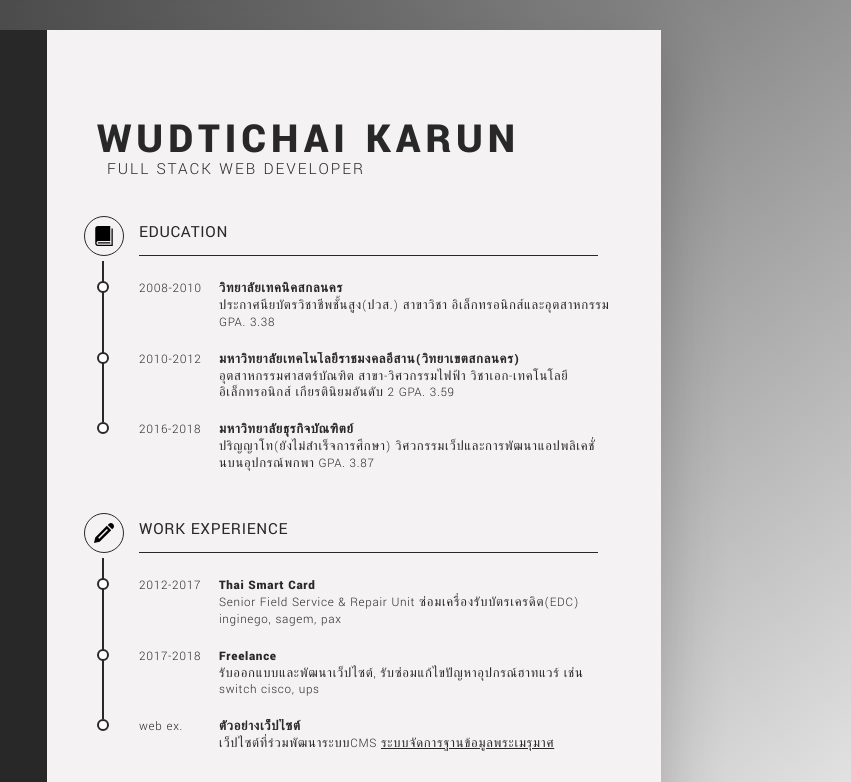
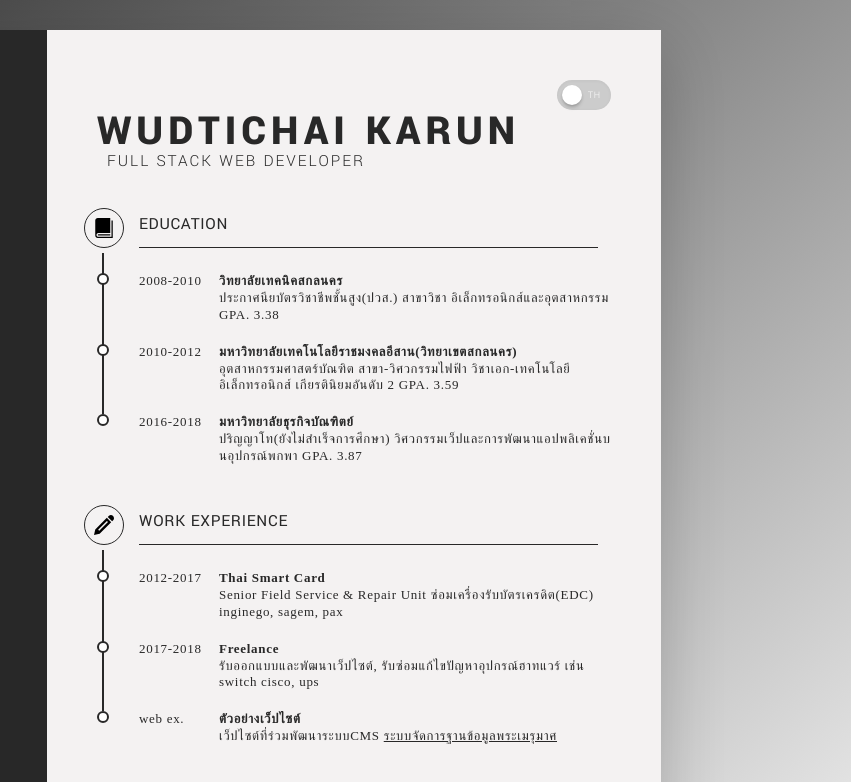
Before and after one commit to wudtichaikarun/profile, a website: page index.html in a window 1280 px wide. Shown: the top 782 px of the page, 429-1280 px from the left. Drawn offline with Linux system fonts and the light colour scheme; a web font is replaced by a local one.

Commit message:
add btn switch EN TH

```diff
--- a/index.html
+++ b/index.html
@@ -140,6 +140,31 @@
 
     <div class="main">
       <header class="header">
+        <!-- btn siwtch  -->
+        <div class="btn-switch">
+          <input
+            type="radio"
+            id="yes"
+            name="switch"
+            class="btn-switch__radio btn-switch__radio_yes" />
+          <input
+            type="radio"
+            checked
+            id="no"
+            name="switch"
+            class="btn-switch__radio btn-switch__radio_no" />
+          <label
+              for="yes"
+              class="btn-switch__label btn-switch__label_yes">
+              <span class="btn-switch__txt">EN</span>
+          </label>
+
+          <label
+              for="no"
+              class="btn-switch__label btn-switch__label_no">
+              <span class="btn-switch__txt">TH</span>
+          </label>
+        </div>
         <h1 class="name">wudtichai karun</h1>
         <h2 class="position">full stack web developer</h2>
       </header>
@@ -154,6 +179,7 @@
             </div>
 
             <h3>education</h3>
+
         </div>
         <ul class="education-list">
           <li class="education-item">
@@ -161,7 +187,7 @@
               <div class="education-item__content">
                 <div class="education-item__content--years">2008-2010</div>
                 <div class="education-item__content--detail">
-                    <b>วิทยาลัยเทคนิคสกลนคร</b> <br/>
+                    <b class="--th">วิทยาลัยเทคนิคสกลนคร</b> <br/>
                     ประกาศนียบัตรวิชาชีพชั้นสูง(ปวส.) สาขาวิชา อิเล็กทรอนิกส์และอุตสาหกรรม GPA. 3.38
                 </div>
               </div>
--- a/sass/_base.scss
+++ b/sass/_base.scss
@@ -18,6 +18,10 @@ $shadow-dark: 0 2rem 6rem rgba(0, 0, 0, .2);
 // FONT VARIABLES
 @import url('https://fonts.googleapis.com/css?family=Yantramanav:100,300,400,900');
 $font-primary: 'Yantramanav', sans-serif;
+
+@import url('https://fonts.googleapis.com/css?family=Trirong:100,300,400');
+$font-primary-th: 'Trirong', serif;
+
 * {
   margin: 0;
   padding: 0;
--- a/sass/_components.scss
+++ b/sass/_components.scss
@@ -96,7 +96,7 @@
 .header {
   text-transform: uppercase;
   line-height: 1;
-  margin: 3.8rem 0;
+  margin: 0 0 3.8rem 0;
 
   .name {
     font-weight: 900;
@@ -136,6 +136,7 @@
     }
   }
 }
+
 // list
 .education-list, .work-list {
   list-style: none;
@@ -182,8 +183,97 @@
   }
 
   &__content {
+    font-family: $font-primary-th;
     display: grid;
     grid-template-columns: 8rem 1fr;
     margin-bottom: 2rem;
   }
 }
+
+//--------------- btn switch---------------
+.btn-switch {
+  margin-left: auto;
+  font-size: 1rem;
+	position: relative;
+  width: 5.4rem;
+	-webkit-user-select: none;
+	-moz-user-select: none;
+	-ms-user-select: none;
+	user-select: none;
+}
+.btn-switch__radio {
+  display: none;
+}
+.btn-switch__label {
+	display: inline-block;
+	padding: .75rem .5rem .75rem .75rem;
+	vertical-align: top;
+	font-size: 1rem;
+	font-weight: 700;
+	line-height: 1.5;
+	color: #fff;
+  cursor: pointer;
+	transition: color .2s ease-in-out;
+}
+.btn-switch__label + .btn-switch__label {
+  padding-right: .7rem;
+	padding-left: 0;
+}
+.btn-switch__txt {
+  font-weight: 300;
+	position: relative;
+	z-index: 2;
+  display: inline-block;
+  min-width: 1.5rem;
+	opacity: 1;
+	pointer-events: none;
+	transition: opacity .2s ease-in-out;
+}
+.btn-switch__radio_no:checked ~ .btn-switch__label_yes .btn-switch__txt,
+.btn-switch__radio_yes:checked ~ .btn-switch__label_no .btn-switch__txt {
+	opacity: 0;
+}
+.btn-switch__label:before {
+	content: "";
+	position: absolute;
+	z-index: -1;
+	top: 0;
+	right: 0;
+	bottom: 0;
+  left: 0;
+	background: $color-grey-light-4;
+	border-radius: 1.5rem;
+	box-shadow: inset 0 .0715rem .3572rem rgba(43,43,43,.05);
+	transition: background .2s ease-in-out;
+}
+.btn-switch__radio_yes:checked ~ .btn-switch__label:before {
+	background: $color-grey-light-4;
+}
+.btn-switch__label_no:after {
+	content: "";
+	position: absolute;
+	z-index: 2;
+	top: .5rem;
+	bottom: .5rem;
+	left: .5rem;
+	width: 2rem;
+	background: #fff;
+	border-radius: 1rem;
+	pointer-events: none;
+	box-shadow: 0 .1429rem .2143rem rgba(43,43,43,.2), 0 .3572rem .3572rem rgba(43,43,43,.1);
+	transition: left .2s ease-in-out, background .2s ease-in-out;
+}
+.btn-switch__radio_yes:checked ~ .btn-switch__label_no:after {
+	left: calc(100% - 2.5rem);
+	background: #fff;
+}
+.btn-switch__radio_no:checked ~ .btn-switch__label_yes:before,
+.btn-switch__radio_yes:checked ~ .btn-switch__label_no:before {
+	z-index: 1;
+}
+.btn-switch__radio_yes:checked ~ .btn-switch__label_yes {
+  color: #fff;
+}
+.btn-switch__radio_yes:checked + div.--th {
+	display: none;
+}
```
Also changed, not shown: css/main.css.
